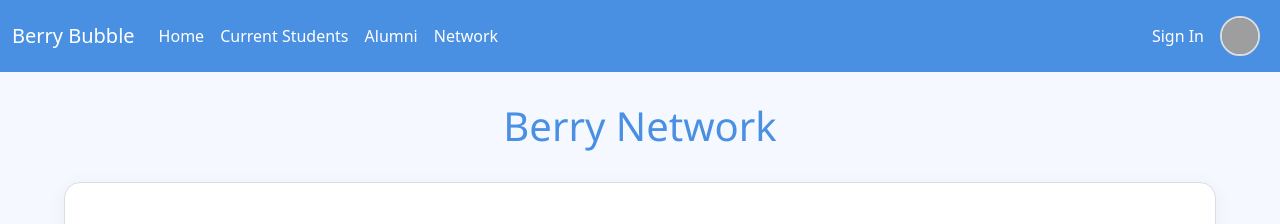
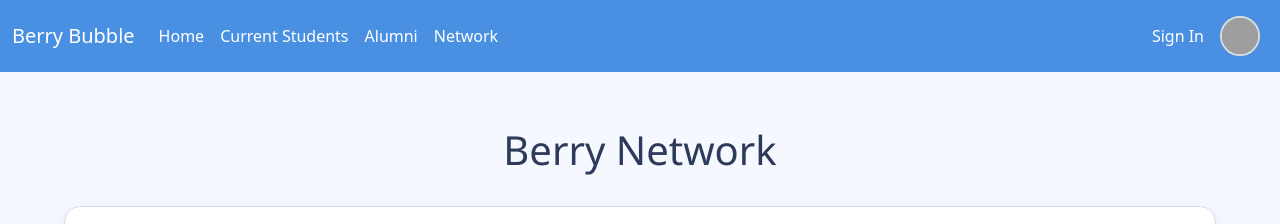
Before and after one commit to ivanakhoo/BerryBubble, a React (Vite) app: page /network in a window 1280 px wide. Shown: the top 224 px of the page. Built offline with nearby package versions, Linux system fonts and the light colour scheme; no server answers; the database is empty; grey boxes are pictures that could not be loaded.

Commit message:
Finalized UI changes

```diff
--- a/src/components/Dashboard.tsx
+++ b/src/components/Dashboard.tsx
@@ -105,7 +105,7 @@ export default function Dashboard() {
 
 
             {/* Display Verified Users with their Profile Pictures */}
-            <h1 className="text-center mt-4">All Verified Users</h1>
+            <h1 className="text-center mt-4">Berry Bubble</h1>
             <div className="d-flex flex-wrap justify-content-center">
                 {(searchQuery ? filteredUsers : verifiedUsers).map((doc) => (
                     <div key={doc.id} className="text-center p-3">
--- a/src/components/Network.tsx
+++ b/src/components/Network.tsx
@@ -90,18 +90,11 @@ export default function Network() {
 
   return (
     <div style={containerStyle}>
-      <h1 style={{
-        textAlign: "center",
-        fontWeight: 550,
-        fontSize: isMobile ? "2rem" : "2.5rem",
-        color: "var(--primary-blue)",
-        marginBottom: "2rem"
-      }}>
-        Berry Network
-      </h1>
+
+      <h1 className="text-center mt-4" style={{marginBottom: "2rem", fontWeight: 550}}>Berry Network</h1>
 
       <div style={sectionStyle}>
-        <h2 className="text-center">Graduate Schools</h2>
+        <h2 className="text-center" style={{marginBottom: "2rem", fontWeight: 500}}>Graduate Schools</h2>
         <div style={gridStyle}>
           {schoolImages.map((url, index) => (
             <img
@@ -117,7 +110,7 @@ export default function Network() {
       </div>
 
       <div style={sectionStyle}>
-        <h2 className="text-center">Companies</h2>
+        <h2 className="text-center" style={{marginBottom: "2rem", fontWeight: 500}}>Companies</h2>
         <div style={gridStyle}>
           {companyImages.map((url, index) => (
             <img
```
